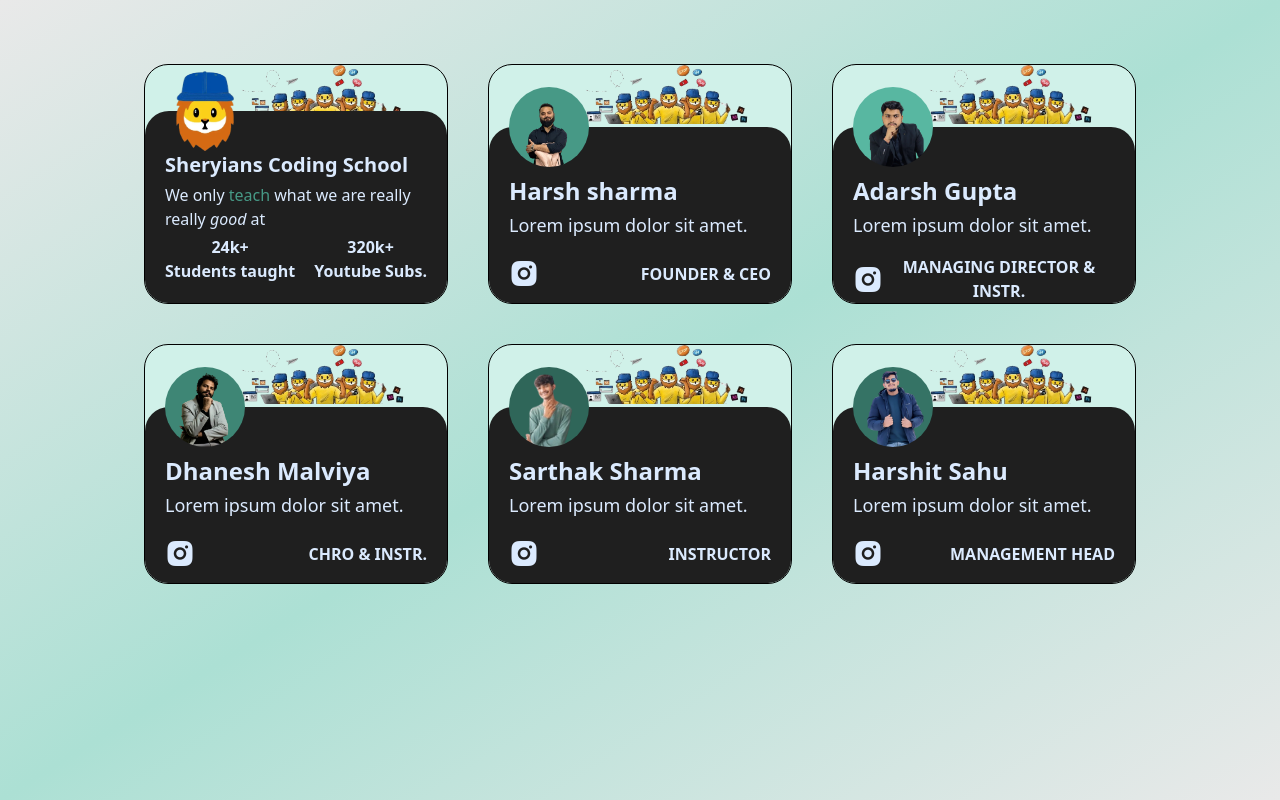
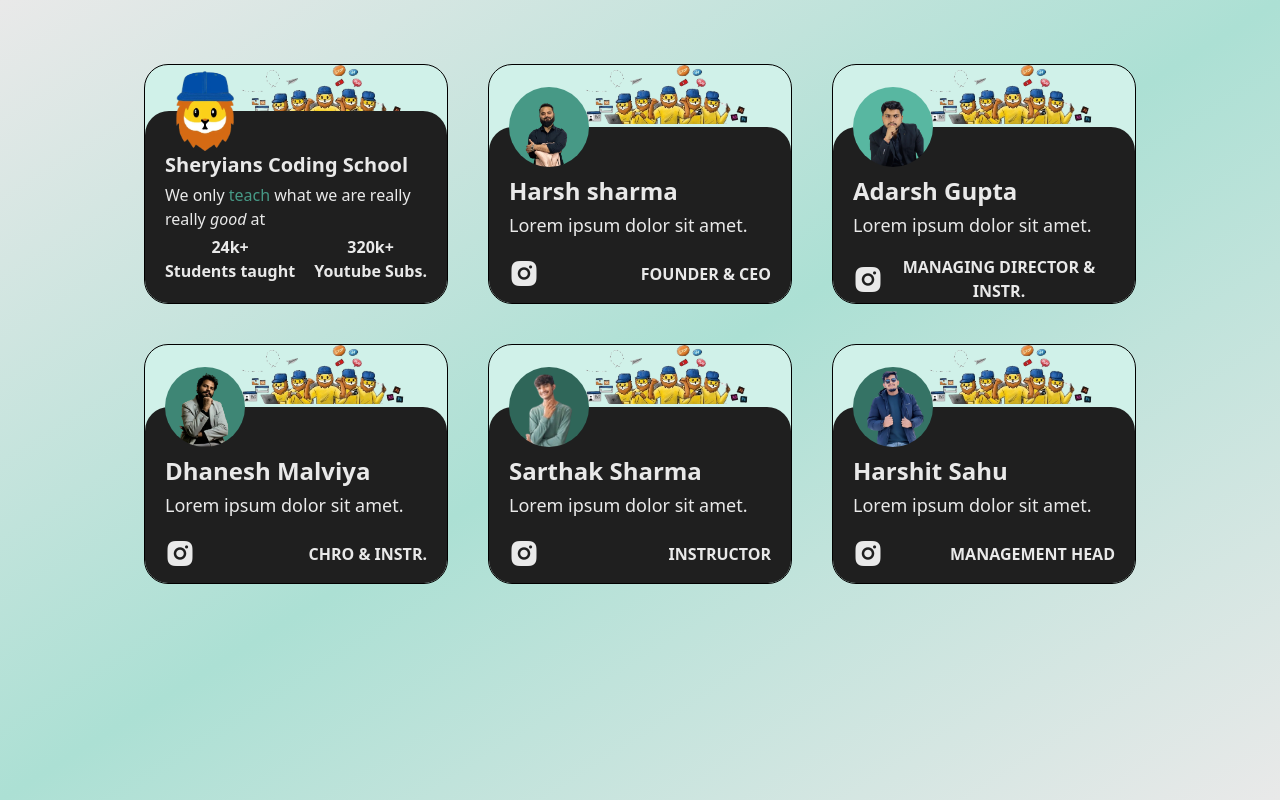
Before and after one commit to SanketP100/TailwindCSS_Project_3, a website built with Vite: page index.html in a window 1280 px wide. Built offline with nearby package versions, Linux system fonts and the light colour scheme.

Commit message:
file update

```diff
--- a/index.html
+++ b/index.html
@@ -10,7 +10,7 @@
     <link rel="shortcut icon" href="./image/Sheryians_logo.png" type="image/x-icon">
 </head>
 <body>
-    <div class="main w-full h-screen bg-[#E9E9E9] bg-gradient-to-br from-[#E9E9E9] via-[#ACE0D4] to-[#E9E9E9] overflow-auto">
+    <div class="main w-full h-screen bg-gradient-to-br from-[#E9E9E9] via-[#ACE0D4] to-[#E9E9E9] overflow-auto">
 
         <div class="Home flex flex-wrap items-center justify-center gap-10 px-8 py-16">
 
@@ -21,15 +21,15 @@
                     <div class="circle h-20 w-20 rounded-full absolute -top-10 left-5 bg-no-repeat bg-center bg-contain" style="background-image: url(./image/Sheryians_logo.png);">
                     </div>
 
-                    <h1 class="pt-10 text-2xl lg:text-xl font-bold text-blue-100 ">Sheryians Coding School</h1>
+                    <h1 class="pt-10 text-2xl lg:text-xl font-bold text-[#E9E9E9] ">Sheryians Coding School</h1>
 
-                    <p class=" text-base text-blue-100 pt-1">We only <span class="text-[#479986]">teach</span> what we are really really <i>good</i> at</p>
+                    <p class=" text-base text-[#E9E9E9] pt-1">We only <span class="text-[#479986]">teach</span> what we are really really <i>good</i> at</p>
 
                     <div class="inner-bottom flex items-center justify-between mt-1">
 
-                        <h3 class=" text-blue-100 text-center font-semibold">24k+ <br> Students taught</h3>
+                        <h3 class=" text-[#E9E9E9] text-center font-semibold">24k+ <br> Students taught</h3>
 
-                        <h3 class=" text-blue-100 text-center font-semibold ">320k+ <br> Youtube Subs.</h3>
+                        <h3 class=" text-[#E9E9E9] text-center font-semibold ">320k+ <br> Youtube Subs.</h3>
 
                     </div>
 
@@ -46,15 +46,15 @@
 
                     </div>
 
-                    <h1 class="pt-12 text-2xl font-bold text-blue-100">Harsh sharma</h1>
+                    <h1 class="pt-12 text-2xl font-bold text-[#E9E9E9]">Harsh sharma</h1>
 
-                    <p class=" text-lg text-blue-100 pt-1">Lorem ipsum dolor sit amet.</p>
+                    <p class=" text-lg text-[#E9E9E9] pt-1">Lorem ipsum dolor sit amet.</p>
 
                     <div class="inner-bottom flex items-center justify-between mt-4">
 
-                        <h3 class=" text-blue-100 text-center text-3xl"><a href="https://www.instagram.com/iamharshvandanasharma?igsh=MXNiMGh6MHc3ZnVsNw=="><i class="ri-instagram-fill"></i></a></h3>
+                        <h3 class=" text-[#E9E9E9] text-center text-3xl"><a href="https://www.instagram.com/iamharshvandanasharma?igsh=MXNiMGh6MHc3ZnVsNw=="><i class="ri-instagram-fill"></i></a></h3>
 
-                        <h3 class=" text-blue-100 text-center font-semibold uppercase">founder & ceo</h3>
+                        <h3 class=" text-[#E9E9E9] text-center font-semibold uppercase">founder & ceo</h3>
 
                     </div>
 
@@ -71,15 +71,15 @@
 
                     </div>
 
-                    <h1 class="pt-12 text-2xl font-bold text-blue-100">Adarsh Gupta</h1>
+                    <h1 class="pt-12 text-2xl font-bold text-[#E9E9E9]">Adarsh Gupta</h1>
 
-                    <p class=" text-lg text-blue-100 pt-1">Lorem ipsum dolor sit amet.</p>
+                    <p class=" text-lg text-[#E9E9E9] pt-1">Lorem ipsum dolor sit amet.</p>
 
                     <div class="inner-bottom flex items-center justify-between mt-4">
 
-                        <h3 class=" text-blue-100 text-center text-3xl"><a href="https://www.instagram.com/adarsh.sheryians?igsh=dGx5MmV5ejhveWNs"><i class="ri-instagram-fill"></i></a></h3>
+                        <h3 class=" text-[#E9E9E9] text-center text-3xl"><a href="https://www.instagram.com/adarsh.sheryians?igsh=dGx5MmV5ejhveWNs"><i class="ri-instagram-fill"></i></a></h3>
 
-                        <h3 class=" text-blue-100 text-center font-semibold uppercase">managing director & instr.</h3>
+                        <h3 class=" text-[#E9E9E9] text-center font-semibold uppercase">managing director & instr.</h3>
 
                     </div>
 
@@ -96,15 +96,15 @@
 
                     </div>
 
-                    <h1 class="pt-12 text-2xl font-bold text-blue-100">Dhanesh Malviya</h1>
+                    <h1 class="pt-12 text-2xl font-bold text-[#E9E9E9]">Dhanesh Malviya</h1>
 
-                    <p class=" text-lg text-blue-100 pt-1">Lorem ipsum dolor sit amet.</p>
+                    <p class=" text-lg text-[#E9E9E9] pt-1">Lorem ipsum dolor sit amet.</p>
 
                     <div class="inner-bottom flex items-center justify-between mt-4">
 
-                        <h3 class=" text-blue-100 text-center text-3xl"><a href="https://www.instagram.com/master.dhanesh?igsh=MWVhOGV3ZWtubWx6YQ=="><i class="ri-instagram-fill"></i></a></h3>
+                        <h3 class=" text-[#E9E9E9] text-center text-3xl"><a href="https://www.instagram.com/master.dhanesh?igsh=MWVhOGV3ZWtubWx6YQ=="><i class="ri-instagram-fill"></i></a></h3>
 
-                        <h3 class=" text-blue-100 text-center font-semibold uppercase">chro & instr.</h3>
+                        <h3 class=" text-[#E9E9E9] text-center font-semibold uppercase">chro & instr.</h3>
 
                     </div>
 
@@ -121,15 +121,15 @@
 
                     </div>
 
-                    <h1 class="pt-12 text-2xl font-bold text-blue-100">Sarthak Sharma</h1>
+                    <h1 class="pt-12 text-2xl font-bold text-[#E9E9E9]">Sarthak Sharma</h1>
 
-                    <p class=" text-lg text-blue-100 pt-1">Lorem ipsum dolor sit amet.</p>
+                    <p class=" text-lg text-[#E9E9E9] pt-1">Lorem ipsum dolor sit amet.</p>
 
                     <div class="inner-bottom flex items-center justify-between mt-4">
 
-                        <h3 class=" text-blue-100 text-center text-3xl"><a href="https://www.instagram.com/sarthack.sharma?igsh=d3p3Y3IwanRrcWZ1"><i class="ri-instagram-fill"></i></a></h3>
+                        <h3 class=" text-[#E9E9E9] text-center text-3xl"><a href="https://www.instagram.com/sarthack.sharma?igsh=d3p3Y3IwanRrcWZ1"><i class="ri-instagram-fill"></i></a></h3>
 
-                        <h3 class=" text-blue-100 text-center font-semibold uppercase">instructor</h3>
+                        <h3 class=" text-[#E9E9E9] text-center font-semibold uppercase">instructor</h3>
 
                     </div>
                 </div>
@@ -145,15 +145,15 @@
 
                     </div>
 
-                    <h1 class="pt-12 text-2xl font-bold text-blue-100">Harshit Sahu</h1>
+                    <h1 class="pt-12 text-2xl font-bold text-[#E9E9E9]">Harshit Sahu</h1>
 
-                    <p class=" text-lg text-blue-100 pt-1">Lorem ipsum dolor sit amet.</p>
+                    <p class=" text-lg text-[#E9E9E9] pt-1">Lorem ipsum dolor sit amet.</p>
 
                     <div class="inner-bottom flex items-center justify-between mt-4">
 
-                        <h3 class=" text-blue-100 text-center text-3xl"><a href="https://www.instagram.com/harshit.Sheryians?igsh=MTIIbzJ2cDNoZDE1cA=="><i class="ri-instagram-fill"></i></a></h3>
+                        <h3 class=" text-[#E9E9E9] text-center text-3xl"><a href="https://www.instagram.com/harshit.Sheryians?igsh=MTIIbzJ2cDNoZDE1cA=="><i class="ri-instagram-fill"></i></a></h3>
 
-                        <h3 class=" text-blue-100 text-center font-semibold uppercase">management head</h3>
+                        <h3 class=" text-[#E9E9E9] text-center font-semibold uppercase">management head</h3>
 
                     </div>
 
```
